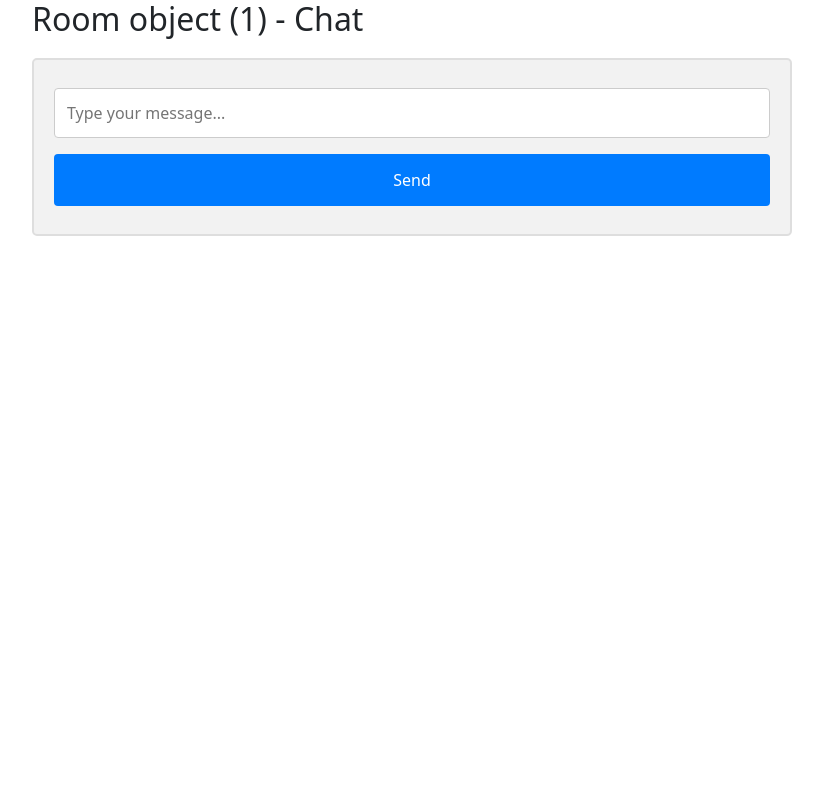
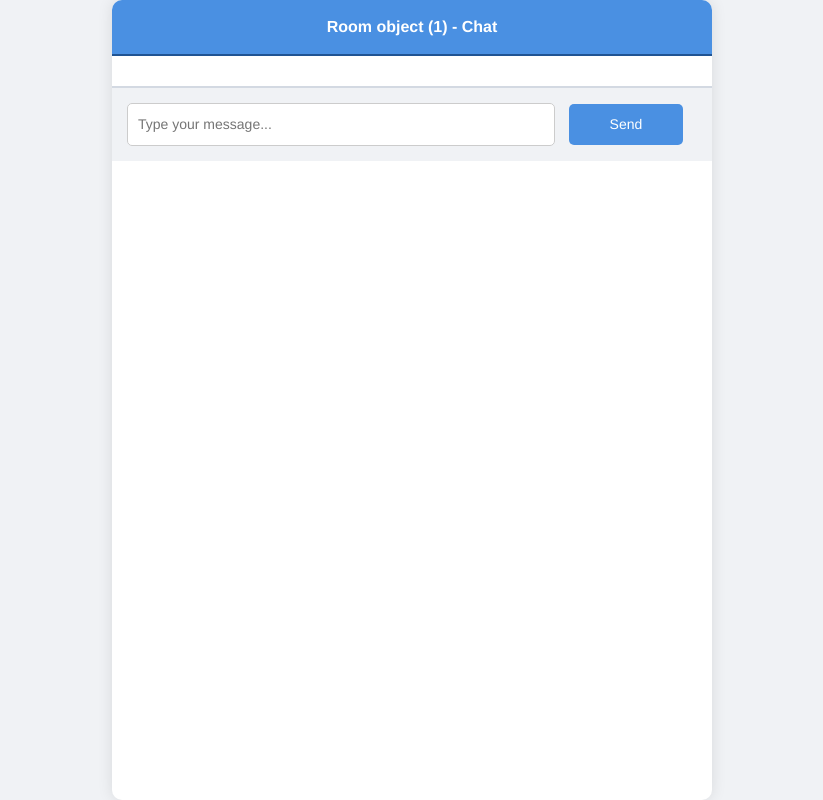
Before and after one commit to A-Coding12/chat-app, a Django app: template app/templates/room.html in a window 1280 px wide. Shown: the whole page, without its empty margins (228-1051 px from the left). Run offline with Django 4.2, Linux system fonts and the light colour scheme; data comes from the database, SQL or seed files in the repository; both versions use the stored data as it was after the commit; the template is opened without the code that fills it: values that come from a table or form of the project are taken from there, most other values are stand-ins (such as "Sample title", 1, 10 or a date in 2020); data that the repository does not hold is empty; some libraries are stand-ins or nearby versions.

Commit message:
Production version1.3

```diff
--- a/app/templates/room.html
+++ b/app/templates/room.html
@@ -7,94 +7,123 @@
     <link rel="stylesheet" href="https://cdn.jsdelivr.net/npm/bootstrap@5.3.0/dist/css/bootstrap.min.css">
     <style>
         body {
-            margin: 0 auto;
-            max-width: 800px;
-            padding: 0 20px;
+            margin: 0;
+            font-family: 'Helvetica Neue', Helvetica, Arial, sans-serif;
+            background-color: #f0f2f5;
+            height: 100vh; /* Set body height to 100% of the viewport height */
+            display: flex;
+            align-items: center;
+            justify-content: center;
         }
 
-        .container {
-            border: 2px solid #dedede;
-            background-color: #f1f1f1;
-            border-radius: 5px;
-            padding: 10px;
-            margin: 10px 0;
+        .chat-container {
+            width: 100%;
+            max-width: 600px;
+            background-color: #fff;
+            border-radius: 10px;
+            overflow: hidden;
+            box-shadow: 0 0 15px rgba(0, 0, 0, 0.1);
+            height: 100%;
+            display: flex;
+            flex-direction: column;
         }
 
-        .darker {
-            border-color: #ccc;
-            background-color: #ddd;
+        .chat-header {
+            background-color: #4a90e2;
+            color: #fff;
+            padding: 15px;
+            text-align: center;
+            font-weight: bold;
+            border-bottom: 2px solid #205493;
         }
 
-        .container::after {
-            content: "";
-            clear: both;
-            display: table;
+        #display {
+            max-height: 100%;
+            overflow-y: auto;
+            padding: 15px;
         }
 
-        .container img {
-            float: left;
-            max-width: 60px;
-            width: 100%;
-            margin-right: 20px;
-            border-radius: 50%;
+        .message {
+            clear: both;
+            overflow: hidden;
+            margin: 10px 0;
+            padding: 10px;
+            border-radius: 15px;
+            box-shadow: 0 1px 2px rgba(0, 0, 0, 0.1);
         }
 
-        .container img.right {
+        .message.sent {
+            background: linear-gradient(to right, #4a90e2, #2a75c3);
+            color: #fff;
             float: right;
-            margin-left: 20px;
-            margin-right: 0;
         }
 
-        .time-right {
-            float: right;
-            color: #aaa;
+        .message.received {
+            background-color: #e1e8ed;
+            float: left;
         }
 
-        .time-left {
-            float: left;
-            color: #999;
+        .message p {
+            margin: 5px 0;
+            font-size: 14px;
+            line-height: 1.4;
+            color: #333;
         }
 
-        /* Bootstrap styles for the form */
-        input[type=text], select {
-            width: 100%;
-            padding: 12px;
-            margin: 8px 0;
-            display: inline-block;
+        .sender-name {
+            font-weight: bold;
+            color: #555;
+            margin-bottom: 5px;
+        }
+
+        .chat-form {
+            padding: 15px;
+            background-color: #f0f2f5;
+            border-top: 2px solid #d3d9e2;
+        }
+
+        input[type=text] {
+            width: 75%;
+            padding: 10px;
+            margin-right: 10px;
             border: 1px solid #ccc;
-            border-radius: 4px;
+            border-radius: 5px;
             box-sizing: border-box;
+            font-size: 14px;
         }
 
         input[type=submit] {
-            width: 100%;
-            background-color: #007bff;
-            color: white;
-            padding: 14px;
-            margin: 8px 0;
+            width: 20%;
+            padding: 10px;
             border: none;
-            border-radius: 4px;
+            background-color: #4a90e2;
+            color: #fff;
+            border-radius: 5px;
             cursor: pointer;
-        }
-
-        input[type=submit]:hover {
-            background-color: #0056b3;
-        }
-
-        .chat-form-container {
-            border-radius: 5px;
-            background-color: #f2f2f2;
-            padding: 20px;
-            margin-top: 20px;
+            font-size: 14px;
         }
     </style>
     <script src="https://code.jquery.com/jquery-3.1.1.min.js" integrity="sha256-hVVnYaiADRTO2PzUGmuLJr8BLUSjGIZsDYGmIJLv2b8=" crossorigin="anonymous"></script>
 </head>
 <body>
 
-<h2>{{room}} - Chat</h2>
+<div class="chat-container">
+    <div class="chat-header">
+        {{room}} - Chat
+    </div>
 
-<div id="display"></div>
+    <div id="display"></div>
+
+    <div class="chat-form">
+        <form id="post-form">
+            {% csrf_token %}
+            <input type="hidden" name="username" id="username" value="{{username}}"/>
+            <input type="hidden" name="room_id" id="room_id" value="{{room_details.id}}"/>
+            <input type="text" name="message" id="message" placeholder="Type your message..." />
+            <input type="submit" value="Send">
+        </form>
+    </div>
+</div>
 
 <script>
     $(document).ready(function () {
@@ -106,27 +135,18 @@
                     console.log(response);
                     $("#display").empty();
                     for (var key in response.messages) {
-                        var temp = "<div class='container darker'><b>" + response.messages[key].user + "</b><p>" + response.messages[key].value + "</p><span class='time-left'>" + response.messages[key].date + "</span></div>";
+                        var messageClass = (response.messages[key].user === '{{username}}') ? 'sent' : 'received';
+                        var temp = "<div class='message " + messageClass + "'><div class='sender-name'>" + response.messages[key].user + "</div><p>" + response.messages[key].value + "</p></div>";
                         $("#display").append(temp);
                     }
                 },
                 error: function (response) {
-                    alert('server is closed')
+                    alert('Server is closed')
                 }
             });
         }, 1000);
-    })
+    });
 </script>
-
-<div class="container chat-form-container">
-    <form id="post-form">
-        {% csrf_token %}
-        <input type="hidden" name="username" id="username" value="{{username}}"/>
-        <input type="hidden" name="room_id" id="room_id" value="{{room_details.id}}"/>
-        <input type="text" name="message" id="message" placeholder="Type your message..." />
-        <input type="submit" value="Send">
-    </form>
-</div>
 
 <script type="text/javascript">
     $(document).on('submit', '#post-form', function (e) {
```
Also changed, not shown: db.sqlite3.
